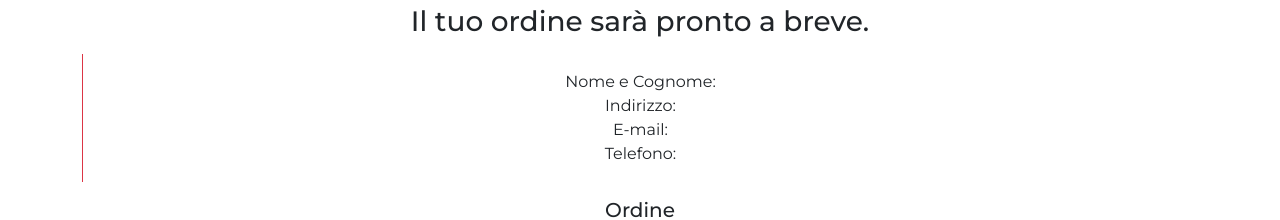
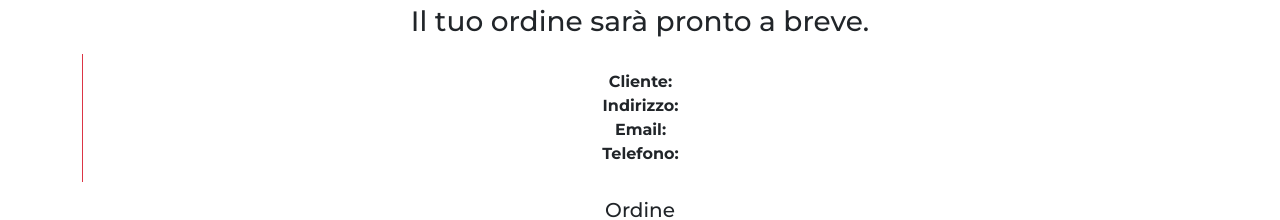
Before and after one commit to AimanFadil/deliveboo_vite, a Vue app: page /ThanksYou in a window 1280 px wide. Shown: the part 259-479 px from the top of the page. Built offline with nearby package versions, Linux system fonts and the light colour scheme.

Commit message:
feat: added restaurant login button in header only in homepage; fix: fix ThanksYou.vue

```diff
--- a/src/components/Header.vue
+++ b/src/components/Header.vue
@@ -41,6 +41,12 @@ export default {
 
                         <div class="w-auto d-flex align-items-center">
 
+                            <div class="hover-navitem">
+                                <a  v-if="$route.path === '/'" class="color_text_header fw-bold pe-3" href="http://127.0.0.1:8000/login/" >
+                                    Accedi al Ristorante</a>
+                            </div>
+
+
                             <div class="fw-bold ">
                                 <router-link :to="{ name: 'home' }" class="hover-navitem">
                                     <i class="fa-solid fa-house"></i> Home</router-link>
@@ -78,6 +84,13 @@ export default {
 <style lang="scss" scoped>
 @use '../styles/generals.scss' as*;
 @use '../styles/partials/variables.scss' as*;
+
+a{
+    text-decoration: none;
+    color: inherit;
+    color : $red-light
+
+}
 
 nav {
     position: fixed;
--- a/src/pages/ThanksYou.vue
+++ b/src/pages/ThanksYou.vue
@@ -1,6 +1,7 @@
 <script>
 import { store } from '../store.js';
 import Loader from '../components/Loader.vue';
+import axios from 'axios';
 
 export default {
     data() {
@@ -32,10 +33,10 @@ export default {
                     </div>
                     <div>
                     <ul class="list-unstyled border-start  border-danger p-3 mt-3">
-                            <li>Nome e Cognome: {{store.OrderCustomer.name}}</li>
-                            <li>Indirizzo: {{store.OrderCustomer.address}}</li>
-                            <li>E-mail: {{store.OrderCustomer.mail}}</li>
-                            <li v-if="store.OrderCustomer.phone !=''">Telefono: {{store.OrderCustomer.phone}}</li>
+                            <li><strong>Cliente:</strong> {{store.OrderCustomer.name}}</li>
+                            <li><strong>Indirizzo:</strong> {{store.OrderCustomer.address}}</li>
+                            <li><strong>Email:</strong> {{store.OrderCustomer.mail}}</li>
+                            <li v-if="store.OrderCustomer.phone !=''"><strong>Telefono:</strong> {{store.OrderCustomer.phone}}</li>
                     </ul>
                         <h5>Ordine</h5>
                         <ul class="list-unstyled border-start  border-danger p-3 mt-3">
```
